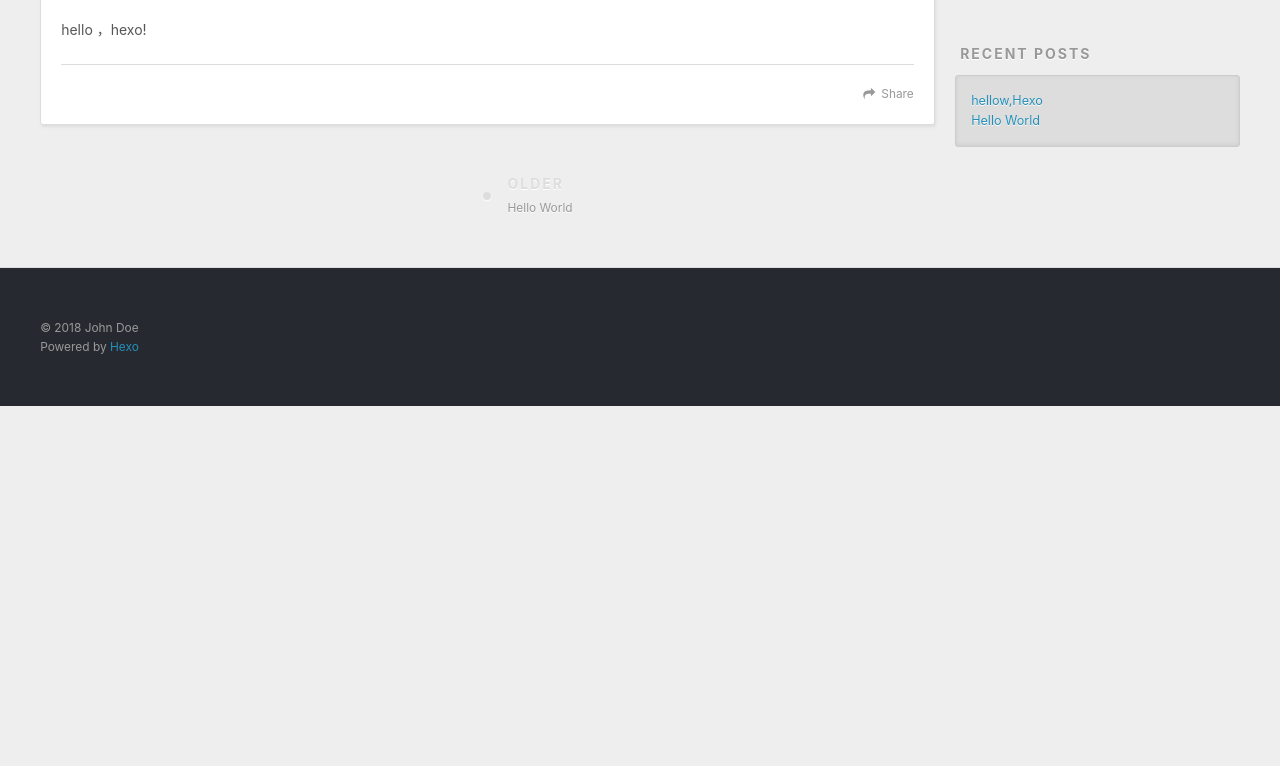
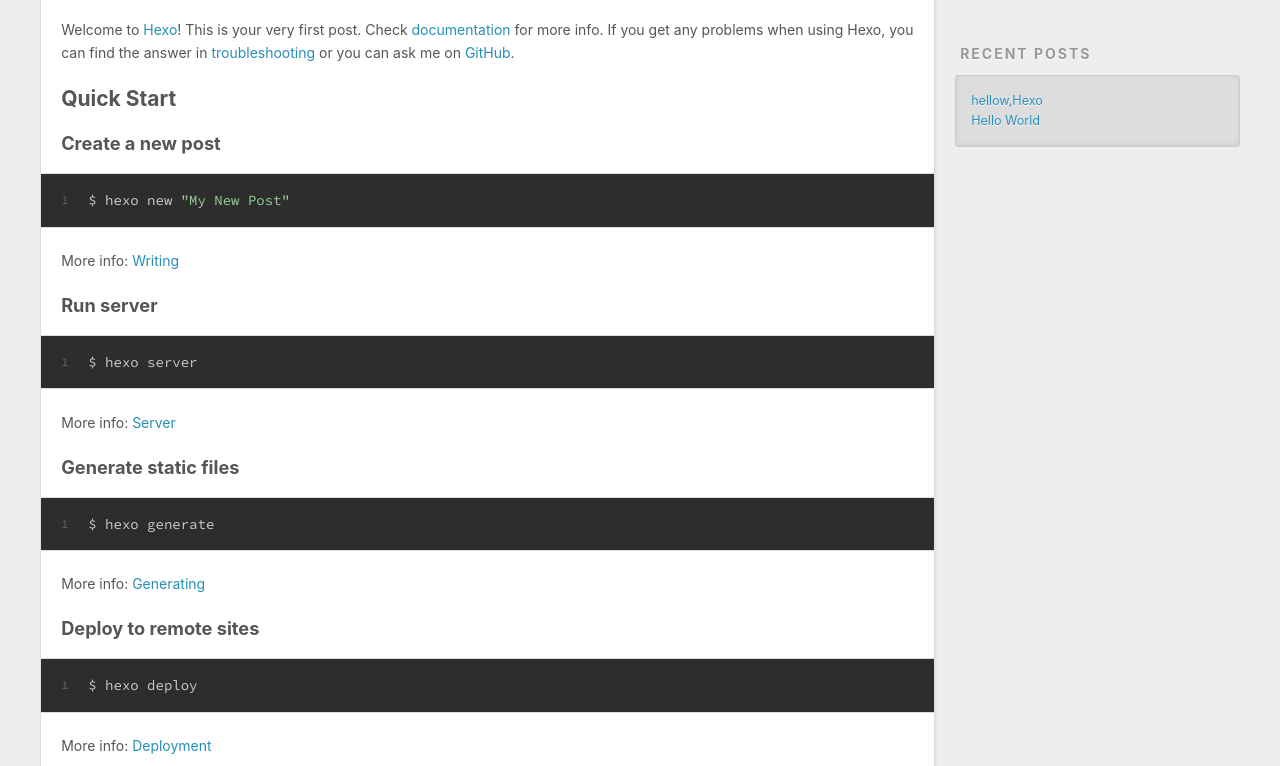
Before and after one commit to fallingflower/fallingflower.github.io, a plain HTML site: page 2018/06/24/hellow-Hexo/index.html in a window 1280 px wide. Shown: the part 434-1200 px from the top of the page. Before the commit the page ends 840 px from the top, so only its background shows below. Drawn offline with nearby package versions, Linux system fonts and the light colour scheme.

Commit message:
Site updated: 2018-06-24 10:54:10

```diff
--- a/2018/06/24/hellow-Hexo/index.html
+++ b/2018/06/24/hellow-Hexo/index.html
@@ -7,17 +7,17 @@
 
   <title>hellow,Hexo | Hexo</title>
   <meta name="viewport" content="width=device-width, initial-scale=1, maximum-scale=1">
-  <meta name="description" content="hello ，hexo!">
+  <meta name="description" content="Welcome to Hexo! This is your very first post. Check documentation for more info. If you get any problems when using Hexo, you can find the answer in troubleshooting or you can ask me on GitHub. Quick">
 <meta property="og:type" content="article">
 <meta property="og:title" content="hellow,Hexo">
 <meta property="og:url" content="http://yoursite.com/2018/06/24/hellow-Hexo/index.html">
 <meta property="og:site_name" content="Hexo">
-<meta property="og:description" content="hello ，hexo!">
+<meta property="og:description" content="Welcome to Hexo! This is your very first post. Check documentation for more info. If you get any problems when using Hexo, you can find the answer in troubleshooting or you can ask me on GitHub. Quick">
 <meta property="og:locale" content="default">
-<meta property="og:updated_time" content="2018-06-24T02:52:22.769Z">
+<meta property="og:updated_time" content="2018-06-24T02:53:59.877Z">
 <meta name="twitter:card" content="summary">
 <meta name="twitter:title" content="hellow,Hexo">
-<meta name="twitter:description" content="hello ，hexo!">
+<meta name="twitter:description" content="Welcome to Hexo! This is your very first post. Check documentation for more info. If you get any problems when using Hexo, you can find the answer in troubleshooting or you can ask me on GitHub. Quick">
 
     <link rel="alternate" href="/atom.xml" title="Hexo" type="application/atom+xml">
 
@@ -86,7 +86,15 @@
 
     <div class="article-entry" itemprop="articleBody">
 
-        <p>hello ，hexo!</p>
+        <p>Welcome to <a href="https://hexo.io/" target="_blank" rel="noopener">Hexo</a>! This is your very first post. Check <a href="https://hexo.io/docs/" target="_blank" rel="noopener">documentation</a> for more info. If you get any problems when using Hexo, you can find the answer in <a href="https://hexo.io/docs/troubleshooting.html" target="_blank" rel="noopener">troubleshooting</a> or you can ask me on <a href="https://github.com/hexojs/hexo/issues" target="_blank" rel="noopener">GitHub</a>.</p>
+<h2 id="Quick-Start"><a href="#Quick-Start" class="headerlink" title="Quick Start"></a>Quick Start</h2><h3 id="Create-a-new-post"><a href="#Create-a-new-post" class="headerlink" title="Create a new post"></a>Create a new post</h3><figure class="highlight bash"><table><tr><td class="gutter"><pre><span class="line">1</span><br></pre></td><td class="code"><pre><span class="line">$ hexo new <span class="string">"My New Post"</span></span><br></pre></td></tr></table></figure>
+<p>More info: <a href="https://hexo.io/docs/writing.html" target="_blank" rel="noopener">Writing</a></p>
+<h3 id="Run-server"><a href="#Run-server" class="headerlink" title="Run server"></a>Run server</h3><figure class="highlight bash"><table><tr><td class="gutter"><pre><span class="line">1</span><br></pre></td><td class="code"><pre><span class="line">$ hexo server</span><br></pre></td></tr></table></figure>
+<p>More info: <a href="https://hexo.io/docs/server.html" target="_blank" rel="noopener">Server</a></p>
+<h3 id="Generate-static-files"><a href="#Generate-static-files" class="headerlink" title="Generate static files"></a>Generate static files</h3><figure class="highlight bash"><table><tr><td class="gutter"><pre><span class="line">1</span><br></pre></td><td class="code"><pre><span class="line">$ hexo generate</span><br></pre></td></tr></table></figure>
+<p>More info: <a href="https://hexo.io/docs/generating.html" target="_blank" rel="noopener">Generating</a></p>
+<h3 id="Deploy-to-remote-sites"><a href="#Deploy-to-remote-sites" class="headerlink" title="Deploy to remote sites"></a>Deploy to remote sites</h3><figure class="highlight bash"><table><tr><td class="gutter"><pre><span class="line">1</span><br></pre></td><td class="code"><pre><span class="line">$ hexo deploy</span><br></pre></td></tr></table></figure>
+<p>More info: <a href="https://hexo.io/docs/deployment.html" target="_blank" rel="noopener">Deployment</a></p>
 
 
     </div>
```
Also changed, not shown: index.html (+9 -1 lines).
